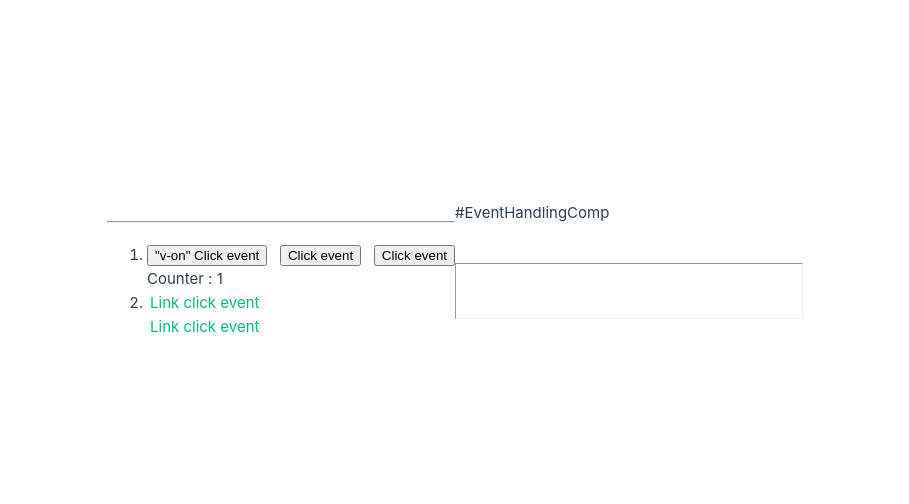
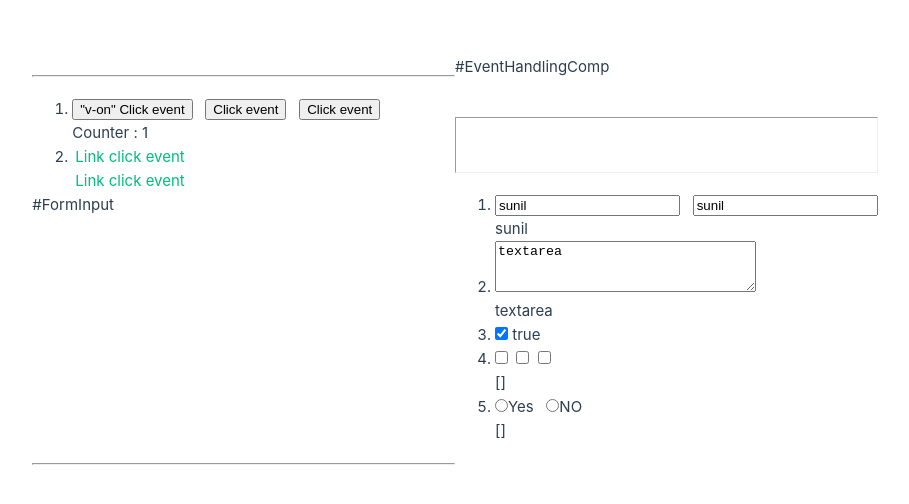
Before and after one commit to we-sunil-k001/Vue.js-3-Training-Module, a Vue app in the folder template-syntax/template-syntax/: page / in a window 1280 px wide. Shown: the part 130-634 px from the top of the page, without its empty margins (185-1094 px from the left). Built offline with nearby package versions, Linux system fonts and the light colour scheme.

Commit message:
Added: Form Handling
Learnt and practiced all the its concepts.

```diff
--- a/template-syntax/template-syntax/src/App.vue
+++ b/template-syntax/template-syntax/src/App.vue
@@ -3,6 +3,8 @@
 
   <hr>
   <EventHandlingComp></EventHandlingComp>
+  <hr>
+  <FormInputComp></FormInputComp>
   <hr>
 </template>
 
--- /dev/null
+++ b/template-syntax/template-syntax/src/components/FormInput.vue
@@ -0,0 +1,47 @@
+<template>
+#FormInput
+<ol>
+    <li>
+        <input type="text" :value="inputValue" @input="(event)=>(inputValue =event.target.value)"/> &nbsp
+        <input type="text" v-model="inputValue"/>   <!-- this does the same task-->
+        <div>{{inputValue}}</div>
+    </li>
+    <li>
+        <textarea v-model="message" cols="30" rows="3"></textarea>
+        <div style="white-space: pre-line">{{message}}</div>
+    </li>
+    <li>
+        <div><input type="checkbox" v-model="checked"> {{checked}}</div>
+    </li>
+    <li>
+        <input type="checkbox" v-model="CheckNames" value="Sunil1">&nbsp
+        <input type="checkbox" v-model="CheckNames" value="Sunil2">&nbsp
+        <input type="checkbox" v-model="CheckNames" value="Sunil3">&nbsp
+        <div >{{CheckNames}}</div>
+    </li>
+    <li>
+        <input type="radio" v-model="RadioNames" value="Yes">Yes &nbsp
+        <input type="radio" v-model="RadioNames" value="No">NO &nbsp
+        <div >{{RadioNames}}</div>
+    </li>
+
+
+</ol>
+</template>
+
+<script setup>
+import {ref} from 'vue';
+// 1st
+const inputValue = ref('sunil');
+
+//2nd
+const message = ref("textarea")
+
+//3rd
+const checked = ref(true);
+//4th
+const CheckNames = ref([]);
+//5th
+const RadioNames = ref([]);
+
+</script>
--- a/template-syntax/template-syntax/src/main.js
+++ b/template-syntax/template-syntax/src/main.js
@@ -4,10 +4,12 @@ import { createApp } from 'vue';
 import App from './App.vue';
 
 import EventHandlingComp from './components/EventHandling.vue';
+import FormInputComp from './components/FormInput.vue';
 
 const app = createApp(App);
 
 
 app.component('EventHandlingComp', EventHandlingComp);
+app.component('FormInputComp', FormInputComp);
 
 app.mount('#app');
```
